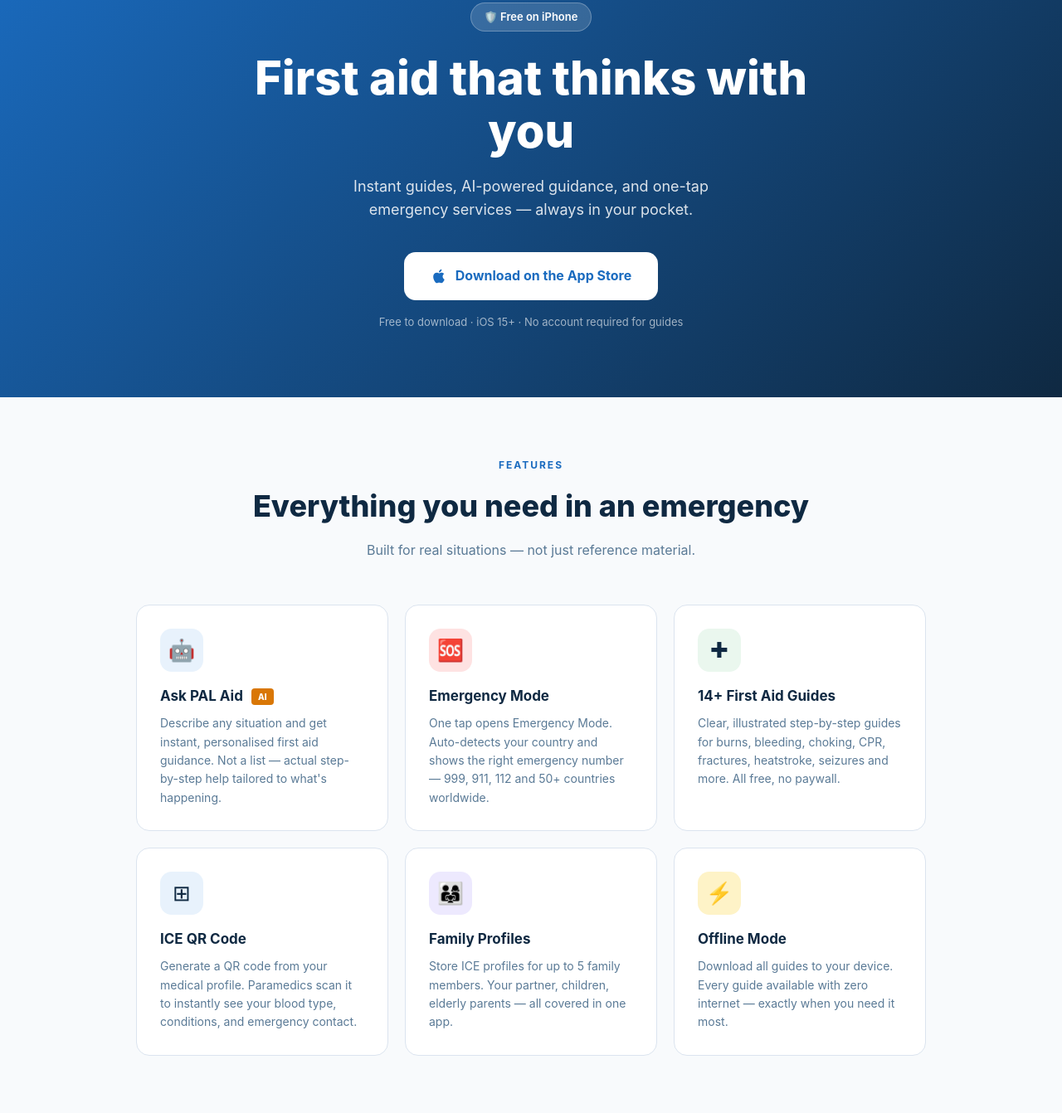
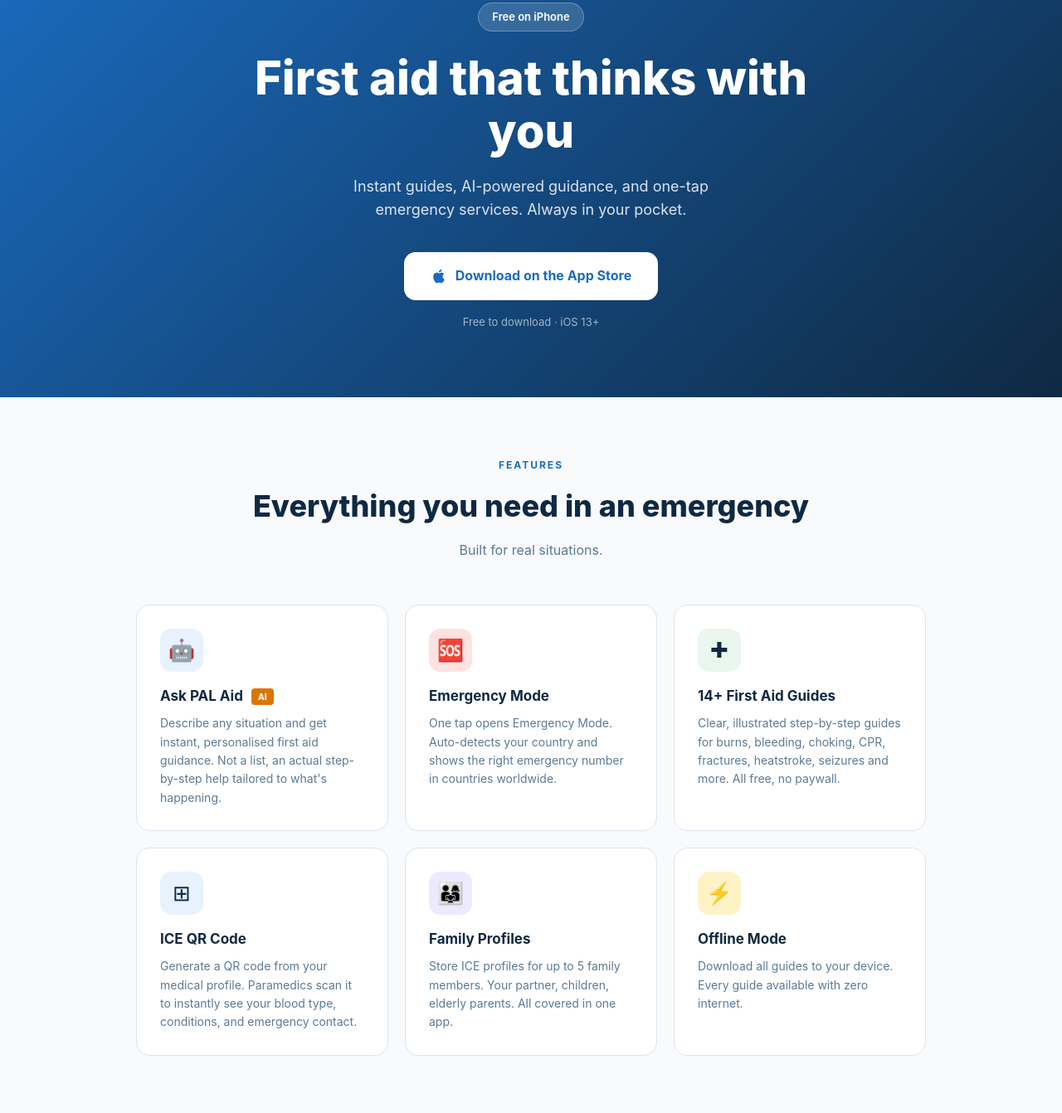
Before and after one commit to seore/aidly, a website: page index.html in a window 1280 px wide. Shown: the part 145-1487 px from the top of the page at 83% size. Drawn offline with Linux system fonts and the light colour scheme.

Commit message:
Update to index.html

```diff
--- a/index.html
+++ b/index.html
@@ -314,32 +314,32 @@
 
 <!-- hero -->
 <div class="hero">
-  <div class="hero-badge">🛡️ Free on iPhone</div>
+  <div class="hero-badge">Free on iPhone</div>
   <h1>First aid that thinks with you</h1>
-  <p>Instant guides, AI-powered guidance, and one-tap emergency services — always in your pocket.</p>
+  <p>Instant guides, AI-powered guidance, and one-tap emergency services. Always in your pocket.</p>
   <a href="https://apps.apple.com/app/pal-aid" class="hero-cta">
     <svg width="20" height="20" viewBox="0 0 24 24" fill="currentColor"><path d="M18.71 19.5c-.83 1.24-1.71 2.45-3.05 2.47-1.34.03-1.77-.79-3.29-.79-1.53 0-2 .77-3.27.82-1.31.05-2.3-1.32-3.14-2.53C4.25 17 2.94 12.45 4.7 9.39c.87-1.52 2.43-2.48 4.12-2.51 1.28-.02 2.5.87 3.29.87.78 0 2.26-1.07 3.8-.91.65.03 2.47.26 3.64 1.98-.09.06-2.17 1.28-2.15 3.81.03 3.02 2.65 4.03 2.68 4.04-.03.07-.42 1.44-1.38 2.83M13 3.5c.73-.83 1.94-1.46 2.94-1.5.13 1.17-.34 2.35-1.04 3.19-.69.85-1.83 1.51-2.95 1.42-.15-1.15.41-2.35 1.05-3.11z"/></svg>
     Download on the App Store
   </a>
-  <div class="hero-sub">Free to download · iOS 15+ · No account required for guides</div>
+  <div class="hero-sub">Free to download · iOS 13+ </div>
 </div>
 
 <!-- features -->
 <div class="section">
   <div class="section-label">Features</div>
   <h2>Everything you need in an emergency</h2>
-  <p class="section-sub">Built for real situations — not just reference material.</p>
+  <p class="section-sub">Built for real situations.</p>
 
   <div class="features-grid">
     <div class="feature-card">
       <div class="feature-icon" style="background:#E8F2FC">🤖</div>
       <h3>Ask PAL Aid <span class="feature-badge">AI</span></h3>
-      <p>Describe any situation and get instant, personalised first aid guidance. Not a list — actual step-by-step help tailored to what's happening.</p>
+      <p>Describe any situation and get instant, personalised first aid guidance. Not a list, an actual step-by-step help tailored to what's happening.</p>
     </div>
     <div class="feature-card">
       <div class="feature-icon" style="background:#FEE2E2">🆘</div>
       <h3>Emergency Mode</h3>
-      <p>One tap opens Emergency Mode. Auto-detects your country and shows the right emergency number — 999, 911, 112 and 50+ countries worldwide.</p>
+      <p>One tap opens Emergency Mode. Auto-detects your country and shows the right emergency number in countries worldwide.</p>
     </div>
     <div class="feature-card">
       <div class="feature-icon" style="background:#EAF7EE">✚</div>
@@ -354,12 +354,12 @@
     <div class="feature-card">
       <div class="feature-icon" style="background:#EDE9FE">👨‍👩‍👧</div>
       <h3>Family Profiles</h3>
-      <p>Store ICE profiles for up to 5 family members. Your partner, children, elderly parents — all covered in one app.</p>
+      <p>Store ICE profiles for up to 5 family members. Your partner, children, elderly parents. All covered in one app.</p>
     </div>
     <div class="feature-card">
       <div class="feature-icon" style="background:#FEF3C7">⚡</div>
       <h3>Offline Mode</h3>
-      <p>Download all guides to your device. Every guide available with zero internet — exactly when you need it most.</p>
+      <p>Download all guides to your device. Every guide available with zero internet.</p>
     </div>
   </div>
 </div>
@@ -394,7 +394,7 @@
 <div class="section">
   <div class="section-label">Premium</div>
   <h2>Unlock everything</h2>
-  <p class="section-sub">All first aid guides are free. Premium unlocks the AI assistant and advanced features.</p>
+  <p class="section-sub">All first aid guides are free. Premium unlocks the AI assistant and more advanced features.</p>
 
   <div class="pricing-grid">
     <div class="price-card">
```
